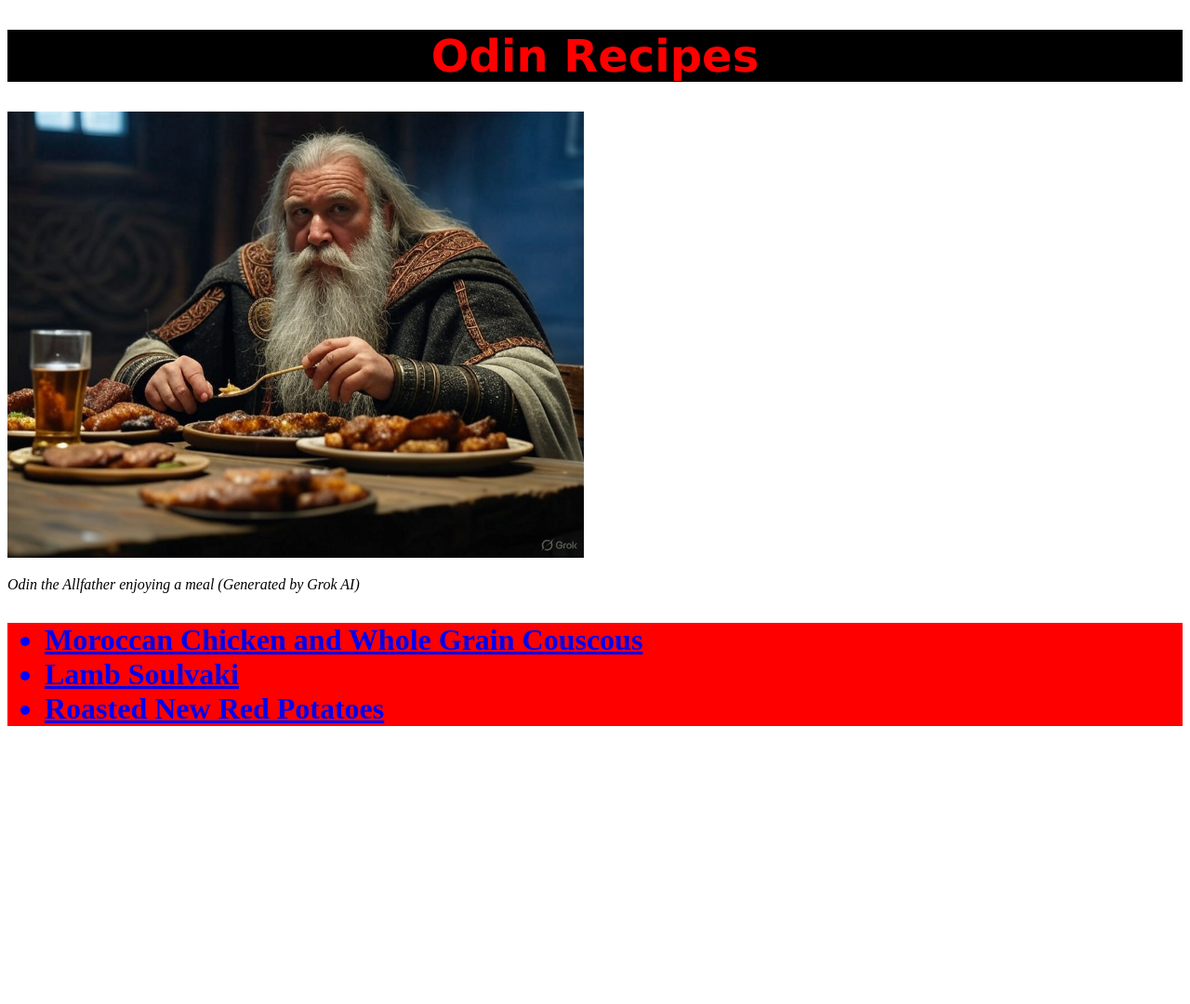
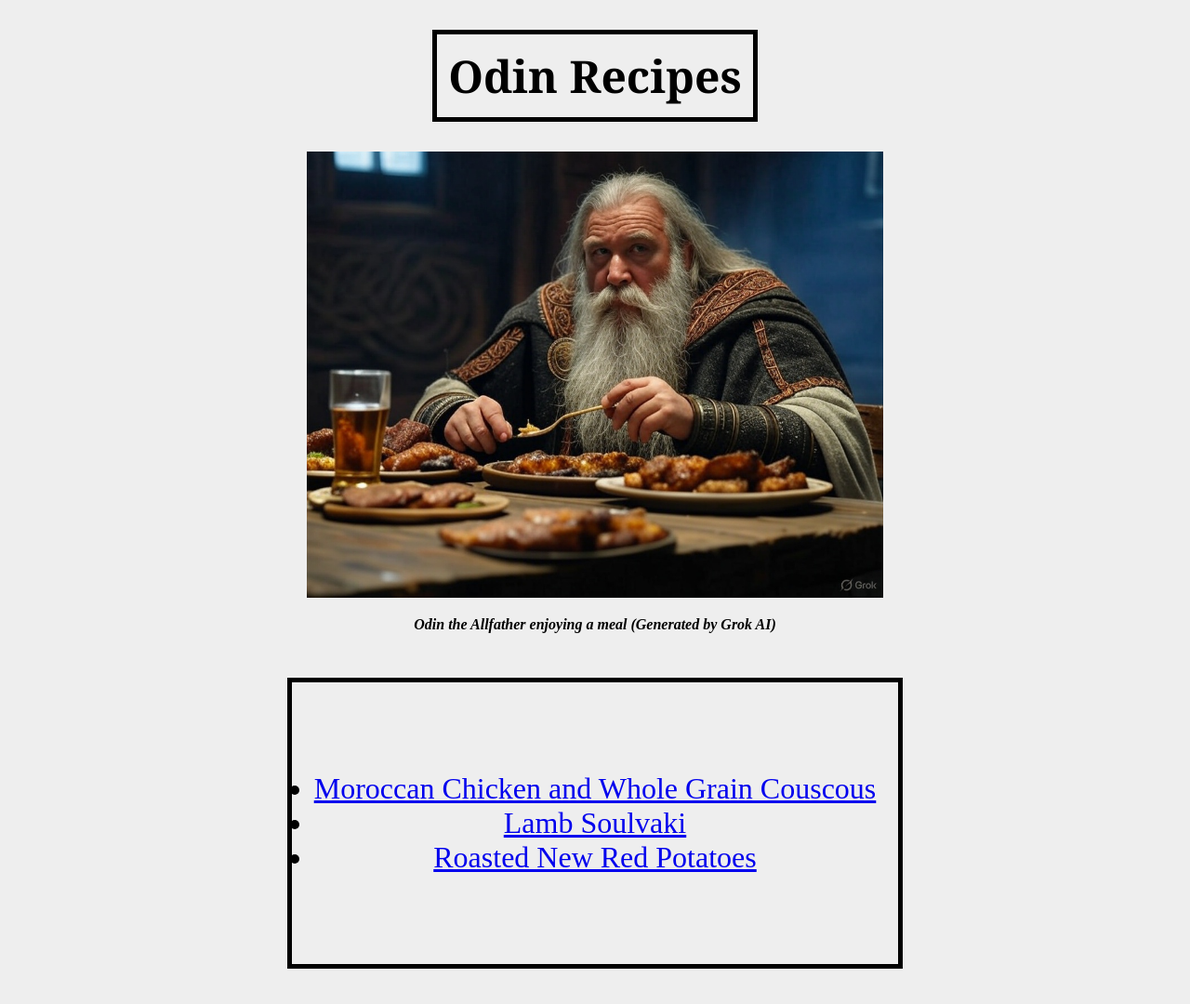
Before and after one commit to MohammedK47/odin-recipes, a plain HTML site: page index.html in a window 1280 px wide. Shown: the whole page at 93% size. Before the commit the page ends 813 px from the top, so only its background shows below. Drawn offline with Linux system fonts and the light colour scheme.

Commit message:
Add some CSS styling to index page

```diff
--- a/index.html
+++ b/index.html
@@ -8,17 +8,27 @@
 </head>
 
 <body>
-    <h1 id="title">Odin Recipes</h1>
+    <div class="title-container">
+        <h1 class="title">Odin Recipes</h1>
+    </div>
 
-    <img src="./images/odin-meal.jpg" alt="Odin the Allfather enjoying a meal" height="480" width="620">
+    <div class="odin-image-container">
+        <a href="https://www.youtube.com/watch?v=dQw4w9WgXcQ" target="_blank">
+        <img src="./images/odin-meal.jpg" alt="Odin the Allfather enjoying a meal" height="480" width="620">
+        </a>
+    </div>
 
-    <p><em>Odin the Allfather enjoying a meal (Generated by Grok AI)</em></p>
+    <div class="image-caption-container">
+        <p>Odin the Allfather enjoying a meal (Generated by Grok AI)</p>
+    </div>
 
-    <ul>
-        <li><a href="recipes/Moroccan-Couscous.html" target="_blank">Moroccan Chicken and Whole Grain Couscous</a></li>
-        <li><a href="recipes/lamb-souvlaki.html" target="_blank">Lamb Soulvaki</a></li>
-        <li><a href="recipes/roasted-potatoes.html" target="_blank">Roasted New Red Potatoes</a>
-    </ul>
+    <div class="list">
+        <ul class="food-list">
+            <li><a href="recipes/Moroccan-Couscous.html" target="_blank">Moroccan Chicken and Whole Grain Couscous</a></li>
+            <li><a href="recipes/lamb-souvlaki.html" target="_blank">Lamb Soulvaki</a></li>
+            <li><a href="recipes/roasted-potatoes.html" target="_blank">Roasted New Red Potatoes</a>
+        </ul>
+    </div>
 
 </body>
 
--- a/style.css
+++ b/style.css
@@ -1,15 +1,41 @@
-#title {
-    background-color: black;
-    color: red;
-    font-family: Verdana, Geneva, Tahoma, sans-serif;
-    text-align: center;
+body {
+    background-color: #eee;
+}
+
+.title {
+    font-family: Georgia, 'Times New Roman', Times, serif;
     font-size: 48px;
     font-weight: 800;
+    border: 5px solid black;
+    display: table;
+    text-align: center;
+    margin: 32px auto;
+    padding: 12px;
 }
 
-ul {
+
+
+div.list {
+    text-align: center;
+    font-size: 32px;
+    }
+
+ul.food-list {
+    display: inline-block;
+    text-align: center;
+    border: 5px solid black;
+    padding: 96px 24px;
+
+}
+
+
+.odin-image-container,
+.image-caption-container,
+.click-me {
+    text-align: center;
+}
+
+.image-caption-container {
     font-weight: bold;
-    color: blue;
-    background-color: red;
-    font-size: 32px;
+    font-style: italic;
 }
```
Also changed, not shown: images/pngwing.com.png (added).
